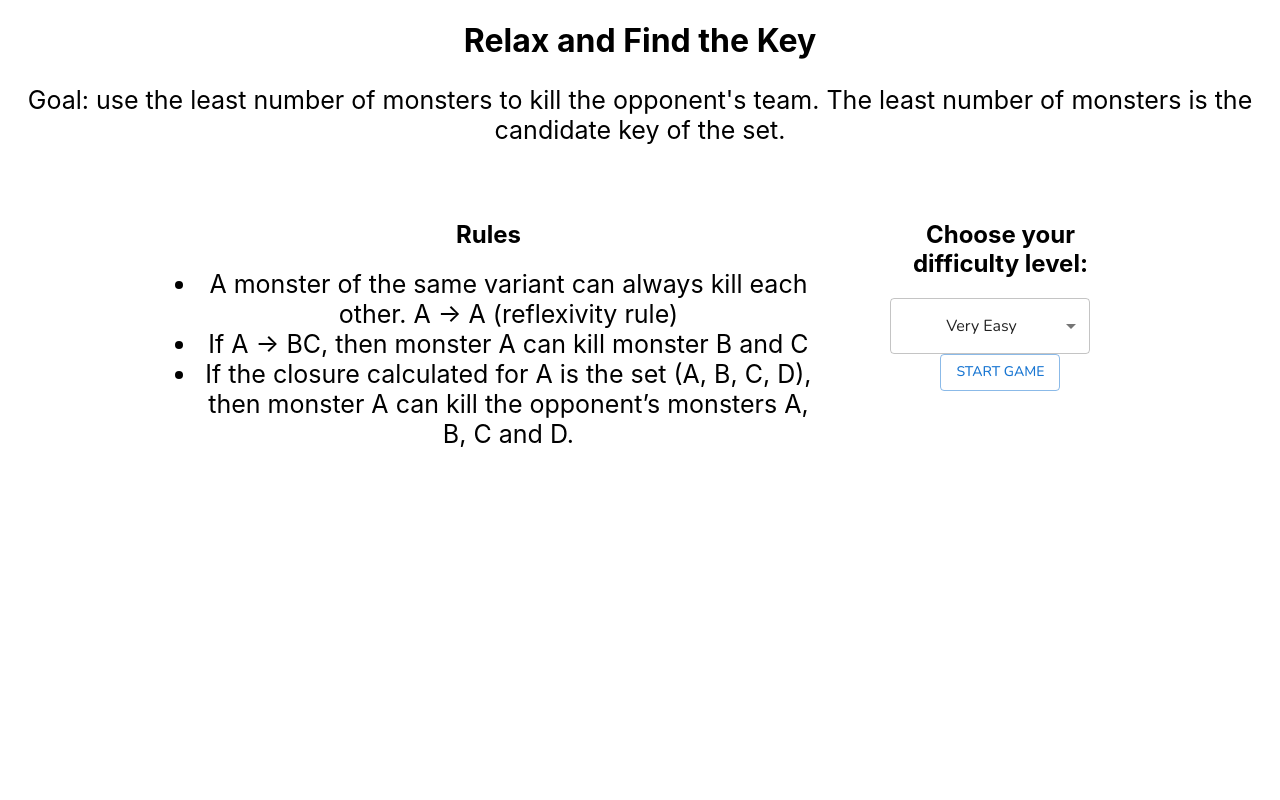
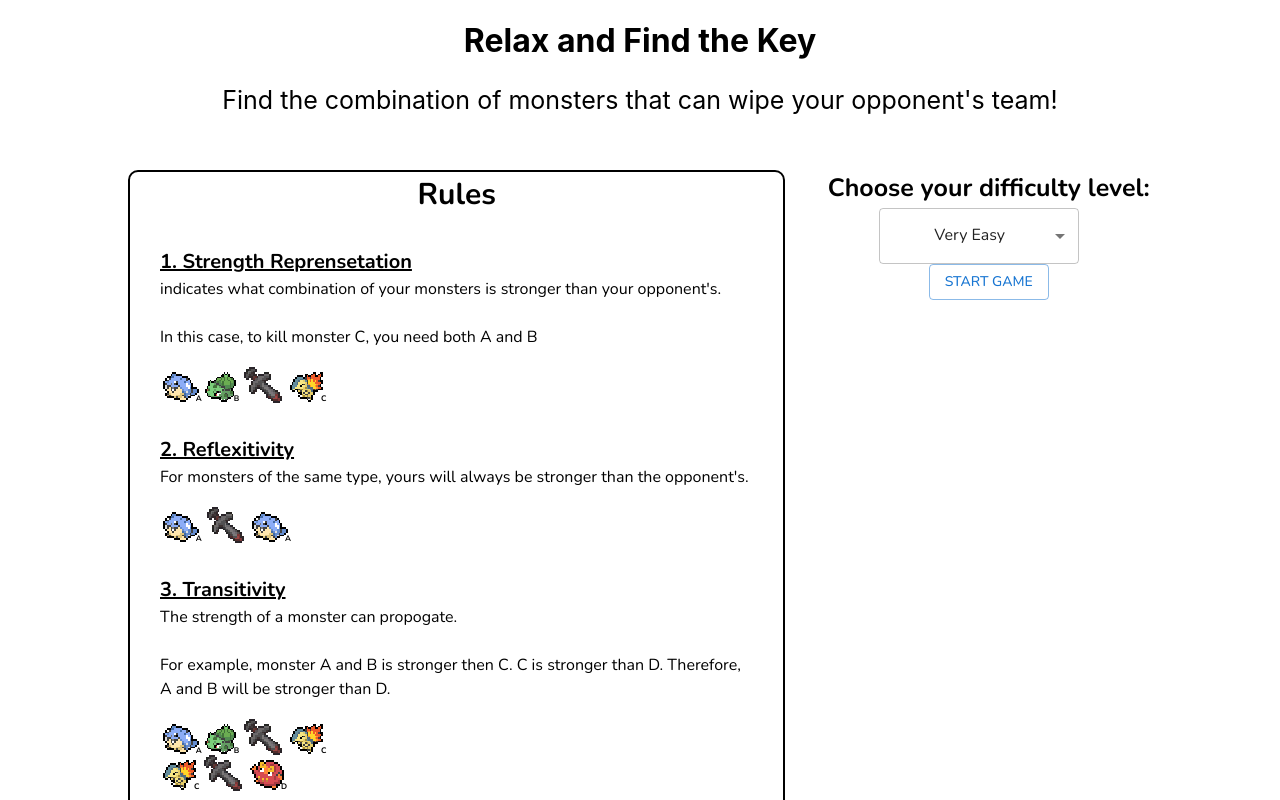
Before and after one commit to charliemoweng/4221_project_3, a React (Create React App) app in the folder findkey/: page / in a window 1280 px wide. Shown: the top 800 px of the page. Built offline with nearby package versions, Linux system fonts and the light colour scheme.

Commit message:
Update rules section

```diff
--- a/findkey/src/App.css
+++ b/findkey/src/App.css
@@ -45,6 +45,8 @@
   display: inline-flex;
   justify-content: center;
   width: 80%;
+  margin-top: 30px;
+  margin-bottom: 30px;
 }
 
 .rules {
@@ -53,7 +55,7 @@
 
 .form {
   display: flex;
-  padding: 30px;
+  margin-left: 40px;
   width: 50%;
 }
 
--- a/findkey/src/App.tsx
+++ b/findkey/src/App.tsx
@@ -1,9 +1,10 @@
 import "./App.css";
 import GameInfoProvider from "./hooks/GameInfoProvider";
-import StartGameForm from "./hooks/StartGameForm";
+import StartGameForm from "./sections/start_game/StartGameForm";
 import ArenaSection from "./sections/arena_section";
 import { useState } from "react";
 import FunctionalDependencies from "./sections/info_section";
+import Rules from "./sections/rules";
 
 function App() {
     // Checks whether the form is submitted. If true, the form component is replaced with the game.
@@ -30,29 +31,11 @@ function App() {
             <div className="landing">
                 <h1>Relax and Find the Key</h1>
                 <p>
-                    Goal: use the least number of monsters to kill the
-                    opponent's team. The least number of monsters is the
-                    candidate key of the set.
+                    Find the combination of monsters that can wipe your
+                    opponent's team!
                 </p>
                 <div className="rulesForm">
-                    <div className="rules">
-                        <h2>Rules</h2>
-                        <ul>
-                            <li>
-                                A monster of the same variant can always kill
-                                each other. A -&gt; A (reflexivity rule)
-                            </li>
-                            <li>
-                                If A -&gt; BC, then monster A can kill monster B
-                                and C
-                            </li>
-                            <li>
-                                If the closure calculated for A is the set (A,
-                                B, C, D), then monster A can kill the opponent’s
-                                monsters A, B, C and D.
-                            </li>
-                        </ul>
-                    </div>
+                    <Rules />
                     <div className="form">
                         <StartGameForm
                             isSubmitted={isSubmitted}
--- a/findkey/src/hooks/StartGameForm.tsx
+++ /dev/null
@@ -1,50 +0,0 @@
-import { Button, MenuItem, Select } from "@mui/material";
-import React, { useState } from "react";
-import "./StartGameForm.css";
-import { GameInfoContext, GameInfoContextType } from "./GameInfoProvider";
-
-interface StartGameFormProps {
-  isSubmitted: boolean;
-  setSubmitted: React.Dispatch<React.SetStateAction<boolean>>;
-}
-
-const StartGameForm: React.FC<StartGameFormProps> = ({
-  isSubmitted,
-  setSubmitted,
-}) => {
-  const [difficulty, setDifficulty] = useState("0");
-  const { handleNewMatch } = React.useContext(
-    GameInfoContext
-  ) as GameInfoContextType;
-
-  function handleSubmit(event: { preventDefault: () => void }) {
-    event.preventDefault();
-    setSubmitted(true);
-    handleNewMatch(parseInt(difficulty));
-  }
-
-  return (
-    <div>
-      <form onSubmit={handleSubmit}>
-        <h2>Choose your difficulty level:</h2>
-        <Select
-          id="demo-simple-select-outlined"
-          className="select"
-          value={difficulty}
-          onChange={(e) => setDifficulty(e.target.value)}
-        >
-          <MenuItem value="0">Very Easy</MenuItem>
-          <MenuItem value="1">Easy</MenuItem>
-          <MenuItem value="2">Medium</MenuItem>
-          <MenuItem value="3">Hard</MenuItem>
-          <MenuItem value="4">Very Hard</MenuItem>
-        </Select>
-        <Button variant="outlined" type="submit">
-          Start Game
-        </Button>
-      </form>
-    </div>
-  );
-};
-
-export default StartGameForm;
--- a/findkey/src/sections/info_section/components/closure.tsx
+++ b/findkey/src/sections/info_section/components/closure.tsx
@@ -3,13 +3,23 @@ import { Typography, Box } from "@mui/material";
 
 type Props = {
     closure: [string, string];
+    maxHeight?: string;
+    monsterHeight?: string;
+    pointerHeight?: string;
+    showPointer?: boolean;
 };
 
-const Closure = (props: Props) => {
 const MAX_HEIGHT = "36px";
 const MONSTER_HEIGHT = "30px";
 const POINTER_HEIGHT = "25px";
 
+const Closure = ({
+    maxHeight = MAX_HEIGHT,
+    monsterHeight = MONSTER_HEIGHT,
+    pointerHeight = POINTER_HEIGHT,
+    showPointer = true,
+    ...props
+}: Props) => {
     const renderMonster = (monsterId: string, index: number) => {
         return (
             <Box sx={styles.monsterContainer} key={index}>
@@ -49,6 +59,7 @@ const Closure = (props: Props) => {
 
         return (
             <Box sx={[styles.mainContainer, { height: MAX_HEIGHT }]}>
+                {showPointer && (
                     <img
                         src={require(`../../../assets/Pointers/pokeball.png`)}
                         alt={`pokeball icon`}
@@ -57,6 +68,7 @@ const Closure = (props: Props) => {
                             height: POINTER_HEIGHT,
                         }}
                     />
+                )}
                 {LHSMonsters.map((monster, i) => {
                     return renderMonster(monster, i);
                 })}
--- a/findkey/src/sections/info_section/components/functionalDependency.tsx
+++ b/findkey/src/sections/info_section/components/functionalDependency.tsx
@@ -3,13 +3,21 @@ import { Typography, Box } from "@mui/material";
 
 type Props = {
     functionalDependency: [string, string];
+    maxHeight?: string;
+    monsterHeight?: string;
+    pointerHeight?: string;
 };
 
-const FunctionalDependency = (props: Props) => {
-    const MAX_HEIGHT = "55px";
-    const MONSTER_HEIGHT = "40px";
-    const POINTER_HEIGHT = "40px";
+const MAX_HEIGHT = "55px";
+const MONSTER_HEIGHT = "40px";
+const POINTER_HEIGHT = "40px";
 
+const FunctionalDependency = ({
+    maxHeight = MAX_HEIGHT,
+    monsterHeight = MONSTER_HEIGHT,
+    pointerHeight = POINTER_HEIGHT,
+    ...props
+}: Props) => {
     const renderMonster = (monsterId: string, index: number) => {
         return (
             <Box sx={styles.monsterContainer} key={index}>
@@ -18,7 +26,7 @@ const FunctionalDependency = (props: Props) => {
                     alt={`monster ${monsterId}`}
                     style={{
                         ...styles.img,
-                        height: MONSTER_HEIGHT,
+                        height: monsterHeight,
                     }}
                 />
                 <Typography sx={styles.monsterName}>{monsterId}</Typography>
@@ -34,7 +42,7 @@ const FunctionalDependency = (props: Props) => {
                     alt={`vs sword`}
                     style={{
                         ...styles.img,
-                        height: MAX_HEIGHT,
+                        height: maxHeight,
                     }}
                 />
             </Box>
@@ -53,7 +61,7 @@ const FunctionalDependency = (props: Props) => {
                     alt={`pokeball icon`}
                     style={{
                         ...styles.img,
-                        height: POINTER_HEIGHT,
+                        height: pointerHeight,
                     }}
                 />
                 {LHSMonsters.map((monster, i) => {
--- a/findkey/src/sections/info_section/index.tsx
+++ b/findkey/src/sections/info_section/index.tsx
@@ -93,8 +93,8 @@ const FunctionalDependencies = (props: Props) => {
                                 textAlign: "center",
                             }}
                         >
-                            Matchup of monsters on the <b>left</b> will defeat
-                            the ones on the <b>right</b>.
+                            Matchup of monsters on the <b>left</b> will be
+                            stronger than the ones on the <b>right</b>.
                             <br />
                             Find the right team to defeat all!
                         </Typography>
--- /dev/null
+++ b/findkey/src/sections/rules/index.tsx
@@ -0,0 +1,94 @@
+import React, { useState, useMemo, useEffect } from "react";
+import { Typography } from "@mui/material";
+import Closure from "../info_section/components/closure";
+
+const Rules = () => {
+    return (
+        <div style={styles.mainContainer}>
+            <Typography sx={styles.title}>Rules</Typography>
+            <div style={styles.ruleContainer}>
+                <div style={styles.ruleBox}>
+                    <Typography sx={styles.ruleSubHeader}>
+                        1. Strength Reprensetation
+                    </Typography>
+
+                    <Typography align="left">
+                        indicates what combination of your monsters is stronger
+                        than your opponent's. <br />
+                        <br />
+                        In this case, to kill monster C, you need both A and B
+                    </Typography>
+                    <br />
+                    <Closure closure={["AB", "C"]} showPointer={false} />
+                </div>
+                <div style={styles.ruleBox}>
+                    <Typography sx={styles.ruleSubHeader}>
+                        2. Reflexitivity
+                    </Typography>
+                    <Typography align="left">
+                        For monsters of the same type, yours will always be
+                        stronger than the opponent's.
+                    </Typography>
+                    <br />
+                    <Closure closure={["A", "A"]} showPointer={false} />
+                </div>
+                <div style={styles.ruleBox}>
+                    <Typography sx={styles.ruleSubHeader}>
+                        3. Transitivity
+                    </Typography>
+                    <Typography align="left">
+                        The strength of a monster can propogate.
+                        <br />
+                        <br />
+                        For example, monster A and B is stronger then C. C is
+                        stronger than D. Therefore, A and B will be stronger
+                        than D.
+                    </Typography>
+                    <br />
+                    <Closure closure={["AB", "C"]} showPointer={false} />
+                    <Closure closure={["C", "D"]} showPointer={false} />
+                </div>
+                <div style={styles.ruleBox}>
+                    <Typography sx={styles.ruleSubHeader}>4. Goals</Typography>
+                    <Typography align="left">
+                        Find all the combinations of monsters that can
+                        completely wipe your opponent's team with the least
+                        amount of turns and monsters used.
+                    </Typography>
+                </div>
+            </div>
+        </div>
+    );
+};
+
+const styles: any = {
+    mainContainer: {
+        width: "100%",
+        border: "2px solid black",
+        borderRadius: "10px",
+        paddingBottom: "30px",
+    },
+    ruleContainer: {
+        padding: "0px 30px",
+    },
+    ruleBox: {
+        display: "flex",
+        flexDirection: "column",
+        alignItems: "flex-start",
+        marginTop: "30px",
+    },
+    ruleText: {
+        textAlign: "left",
+    },
+    ruleSubHeader: {
+        fontSize: "20px",
+        fontWeight: "bold",
+        textDecoration: "underline",
+    },
+    title: {
+        fontSize: "30px",
+        fontWeight: "bold",
+    },
+};
+
+export default React.memo(Rules);
--- /dev/null
+++ b/findkey/src/sections/start_game/StartGameForm.tsx
@@ -0,0 +1,61 @@
+import { Button, MenuItem, Select } from "@mui/material";
+import React, { useState } from "react";
+import { Typography } from "@mui/material";
+import "./StartGameForm.css";
+import {
+    GameInfoContext,
+    GameInfoContextType,
+} from "../../hooks/GameInfoProvider";
+
+interface StartGameFormProps {
+    isSubmitted: boolean;
+    setSubmitted: React.Dispatch<React.SetStateAction<boolean>>;
+}
+
+const StartGameForm: React.FC<StartGameFormProps> = ({
+    isSubmitted,
+    setSubmitted,
+}) => {
+    const [difficulty, setDifficulty] = useState("0");
+    const { handleNewMatch } = React.useContext(
+        GameInfoContext
+    ) as GameInfoContextType;
+
+    function handleSubmit(event: { preventDefault: () => void }) {
+        event.preventDefault();
+        setSubmitted(true);
+        handleNewMatch(parseInt(difficulty));
+    }
+
+    return (
+        <div>
+            <form onSubmit={handleSubmit}>
+                <Typography
+                    sx={{
+                        fontSize: "25px",
+                        fontWeight: "bold",
+                    }}
+                >
+                    Choose your difficulty level:
+                </Typography>
+                <Select
+                    id="demo-simple-select-outlined"
+                    className="select"
+                    value={difficulty}
+                    onChange={(e) => setDifficulty(e.target.value)}
+                >
+                    <MenuItem value="0">Very Easy</MenuItem>
+                    <MenuItem value="1">Easy</MenuItem>
+                    <MenuItem value="2">Medium</MenuItem>
+                    <MenuItem value="3">Hard</MenuItem>
+                    <MenuItem value="4">Very Hard</MenuItem>
+                </Select>
+                <Button variant="outlined" type="submit">
+                    Start Game
+                </Button>
+            </form>
+        </div>
+    );
+};
+
+export default StartGameForm;
```
Also changed, not shown: findkey/src/sections/start_game/StartGameForm.css (renamed from findkey/src/hooks/StartGameForm.css). Lines whose indentation alone changed are shown as unchanged.
